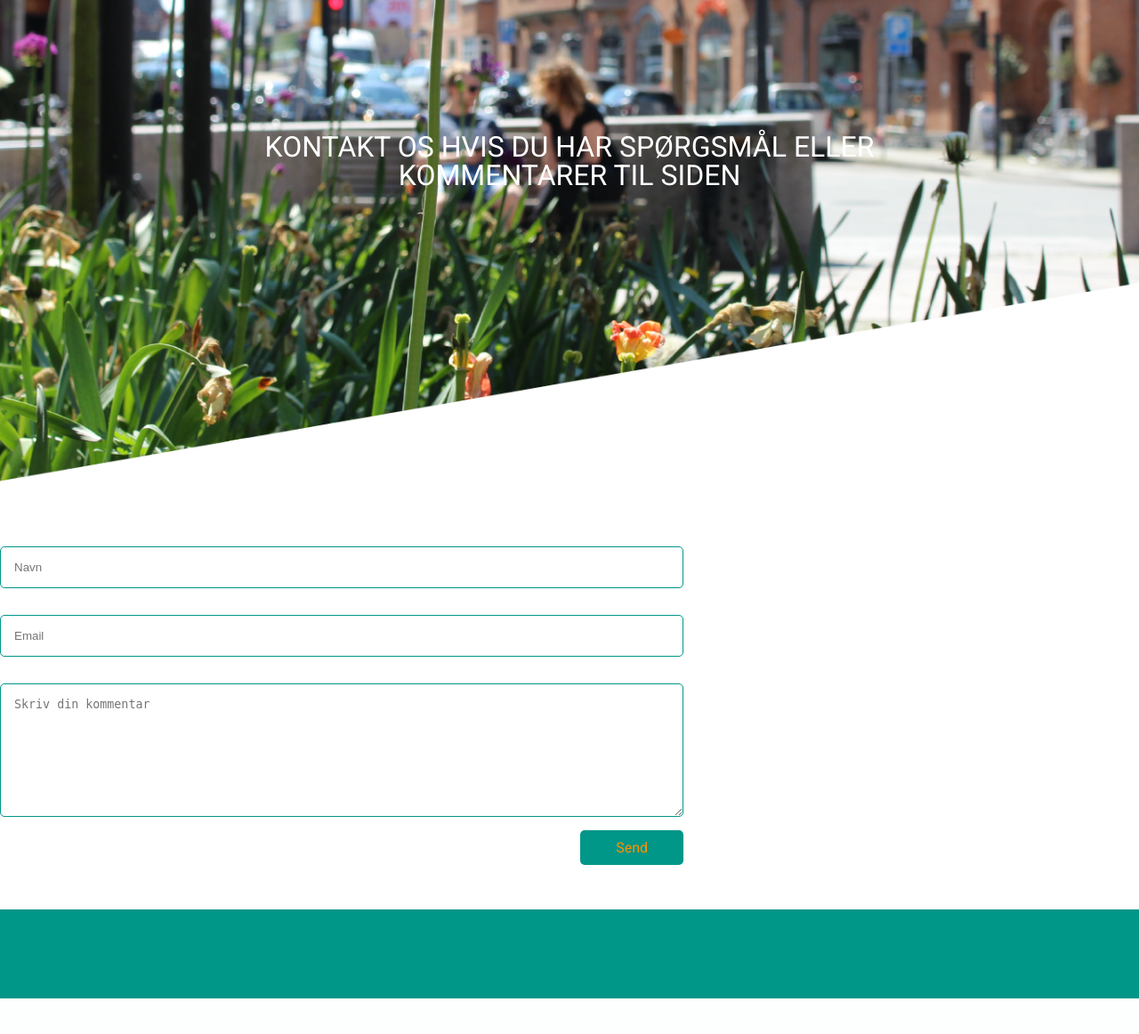
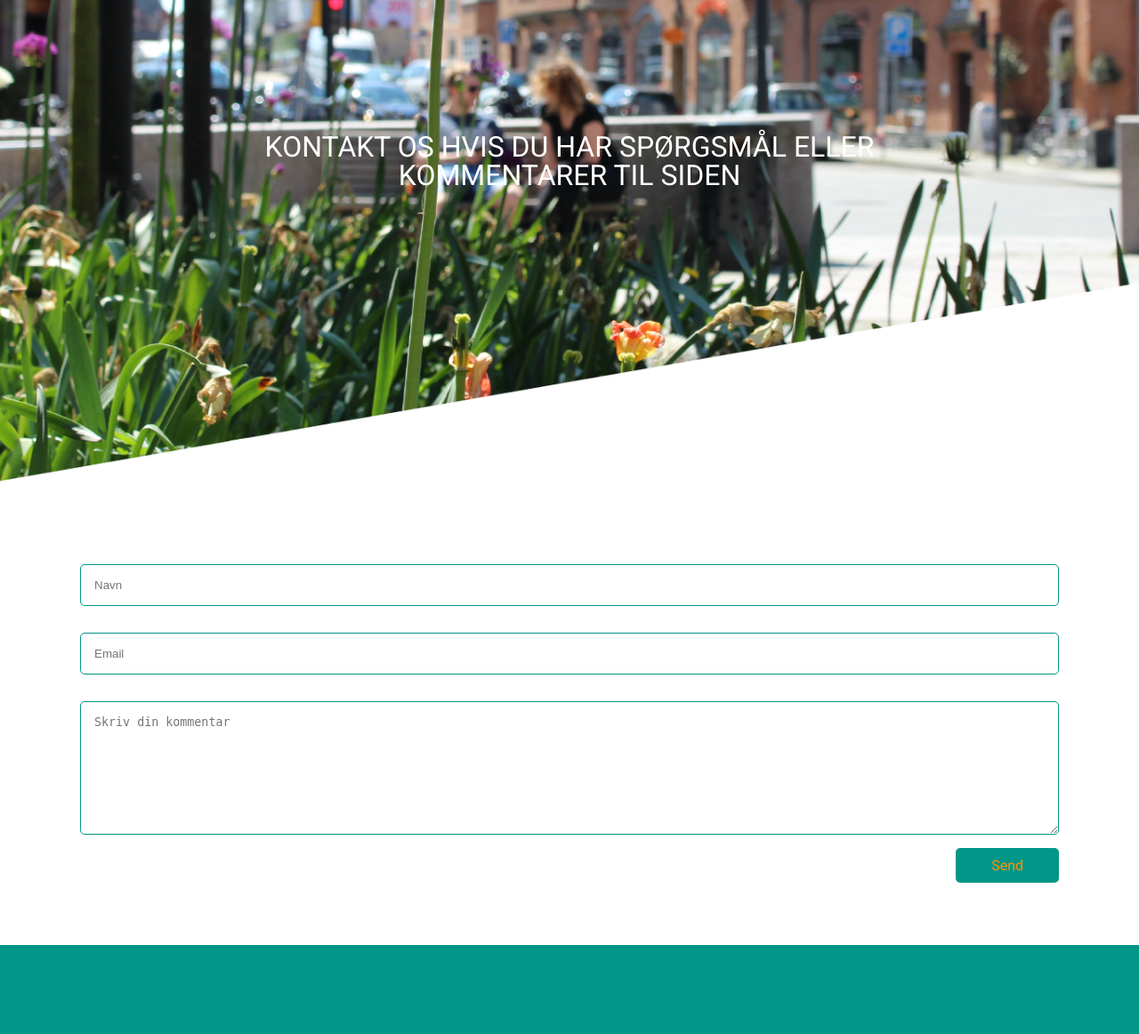
Before and after one commit to teamtaberne/hvadfandenkv, a PHP site: page /kontakt.php in a window 1280 px wide. Shown: the part 101-1263 px from the top of the page at 89% size. Before the commit the page ends 1223 px from the top, so only its background shows below. Run offline with PHP 8.4, Linux system fonts and the light colour scheme; some libraries are stand-ins or nearby versions.

Commit message:
Dumme kontaktform

```diff
--- a/css/_style.scss
+++ b/css/_style.scss
@@ -354,12 +354,8 @@ $eventimg: 70%;
   }
 
 // kontakt formular
-.kontaktform {
-  width: 60%;
-  margin: 0 auto;
-  display: inline-block;
-  text-align: center;
-  padding-bottom: 50px;
+.wrapper {
+  padding-bottom: 70px;
 }
 
 .button {
--- a/css/master.css
+++ b/css/master.css
@@ -513,12 +513,8 @@ footer {
     text-align: center;
     font-size: 2em; }
 
-.kontaktform {
-  width: 60%;
-  margin: 0 auto;
-  display: inline-block;
-  text-align: center;
-  padding-bottom: 50px; }
+.wrapper {
+  padding-bottom: 70px; }
 
 .button {
   color: #FF9100;
--- a/kontakt.php
+++ b/kontakt.php
@@ -15,7 +15,12 @@
 	</div>
 </div>
 
+<div class="wrapper">
+	<div class="grid grid-pad">
+	    <div class="col-1-1">
+	       <div class="content">
 	           <div class="kontaktform">
+					<form>
 					    <input type="text" id="name" name="name" placeholder="Navn" class="input">
 
 					    <input type="email" id="email" name="email" placeholder="Email" class="input">
@@ -25,6 +30,13 @@
 					    <input type="submit" value="Send" class="button">
 				  </form>
 				</div>
+	       </div>
+	    </div>
+	</div>
+</div>
+
+
+
 
 
   <?php include 'include/footer.php'; ?>
```
Lines whose indentation alone changed are shown as unchanged.
